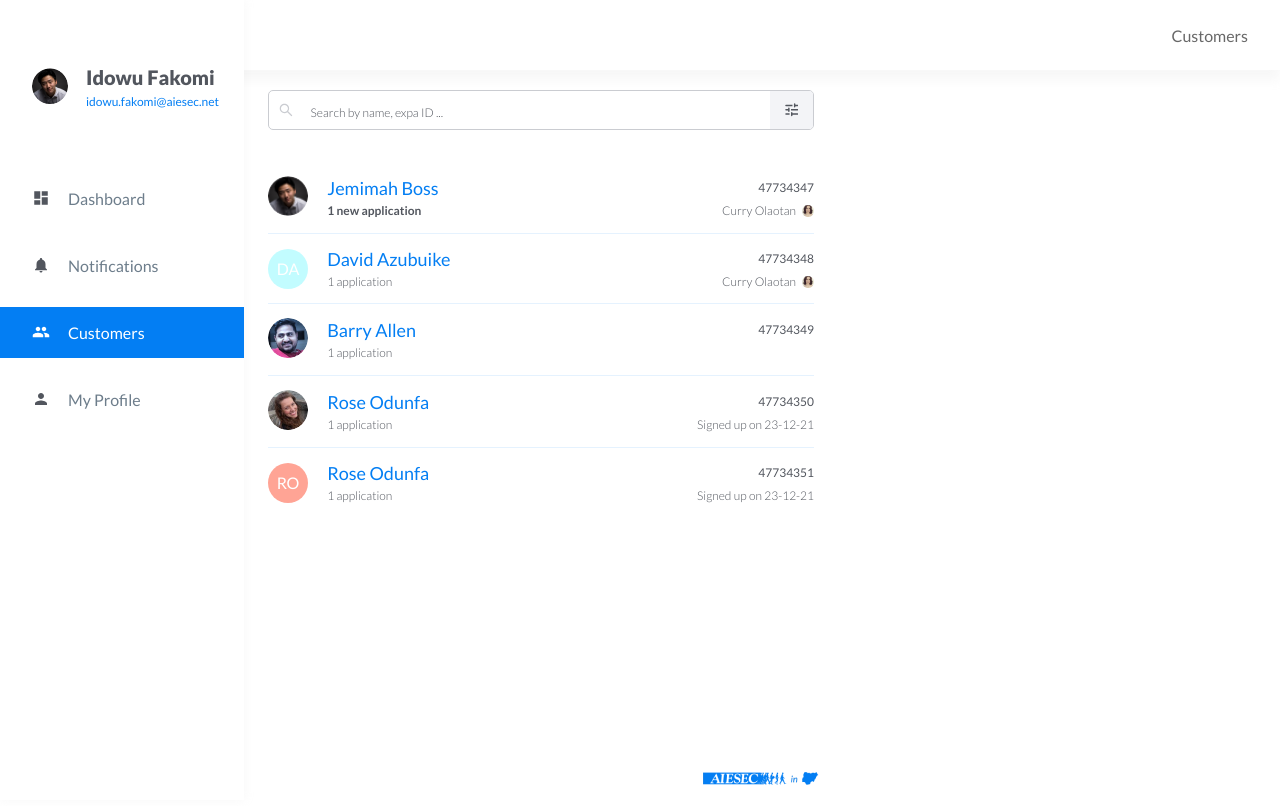
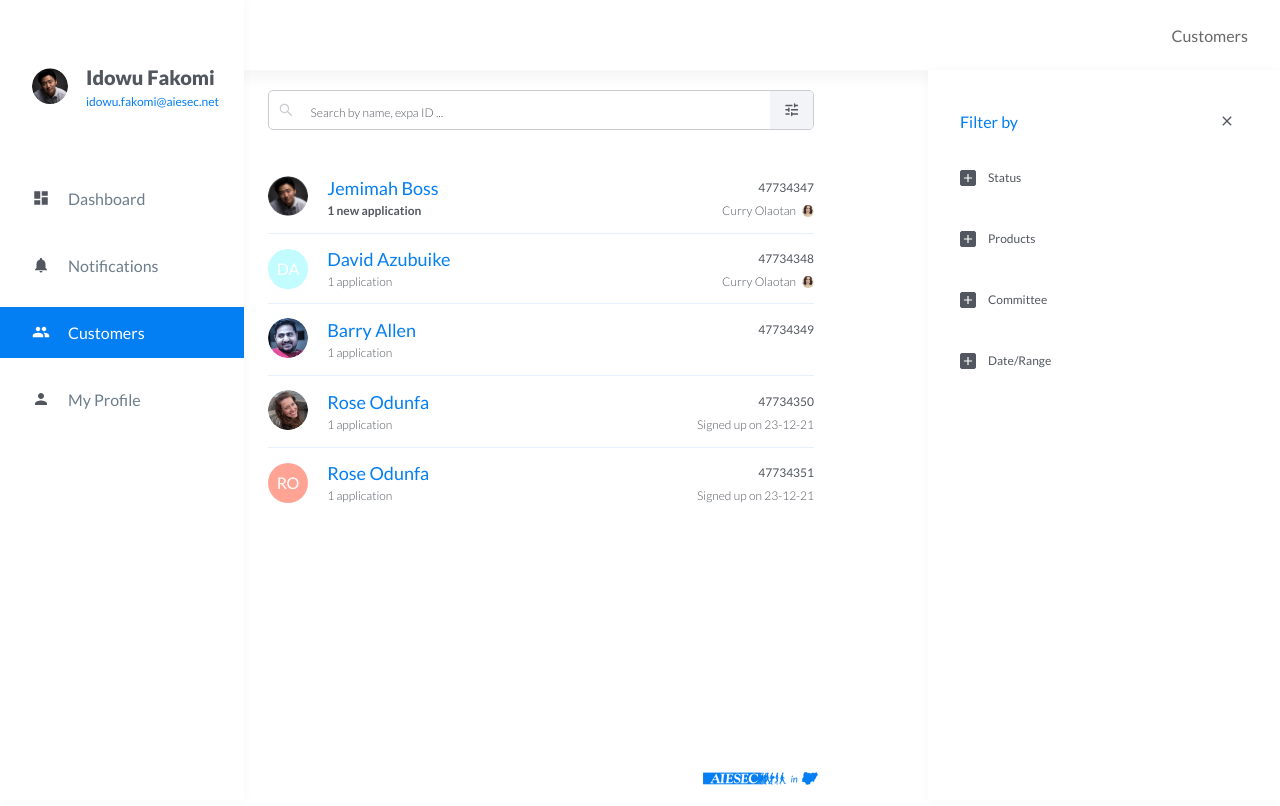
Before and after one commit to webdott/AiN-app-frontend, a React (Create React App) app: page /customers in a window 1280 px wide. Built offline with nearby package versions, Linux system fonts and the light colour scheme.

Commit message:
filter section done

```diff
--- a/src/Components/FilterTab/filtertab.scss
+++ b/src/Components/FilterTab/filtertab.scss
@@ -2,7 +2,7 @@
 	position: fixed;
 	z-index: 99;
 	width: 100%;
-	max-width: 1400px;
+	max-width: 352px;
 	height: 100%;
 	top: 0;
 	background: transparent;
@@ -17,7 +17,7 @@
 		padding: 32px;
 		background: var(--white);
 		box-shadow: 0px 0px 10px rgba(202, 202, 202, 0.15);
-        transition: transform .5s ease-in-out, opacity .5s ease-in-out;
+		transition: transform 0.5s ease-in-out, opacity 0.5s ease-in-out;
 
 		.title__close {
 			width: 100%;
@@ -63,7 +63,7 @@
 					display: flex;
 					align-items: center;
 					margin-bottom: 15px;
-                    cursor: pointer;
+					cursor: pointer;
 
 					.close__metric {
 						width: 16px;
@@ -292,22 +292,32 @@
 	}
 
 	&.open {
-		left: 50%;
-		transform: translateX(-50%);
+		right: 0;
 
 		.filter__tab {
-            opacity: 1;
+			opacity: 1;
 			transform: translateX(0);
 		}
 	}
 
 	&.close {
-		left: 100%;
-        transition-delay: 1s;
+		right: 100%;
+		transition-delay: 1s;
 
-        .filter__tab {
-            opacity: 0;
+		.filter__tab {
+			opacity: 0;
 			transform: translateX(100%);
 		}
 	}
+
+	@media screen and (min-width: 700px) {
+		&.desktop {
+			right: 0;
+
+			.filter__tab {
+				opacity: 1;
+				transform: translateX(0);
+			}
+		}
+	}
 }
--- a/src/Components/FilterTab/index.tsx
+++ b/src/Components/FilterTab/index.tsx
@@ -13,7 +13,7 @@ interface FilterTabProps {
 
 const FilterTab: FC<FilterTabProps> = ({ open, closeFunc, openCalendar }) => {
 	return (
-		<div id='filter__tab__container' className={open ? 'open' : 'close'}>
+		<div id='filter__tab__container' className={open ? 'open desktop' : 'close desktop'}>
 			<div className='filter__tab'>
 				<div className='title__close'>
 					<p className='title'>Filter by</p>
--- a/src/Components/SearchFilter/index.tsx
+++ b/src/Components/SearchFilter/index.tsx
@@ -26,7 +26,7 @@ const SearchFilter: FC<SearchFilterProps> = ({ open, openFunc }) => {
 
 			<button
 				className={`filter__icon ${open ? 'blue' : ''}`}
-				onClick={() => openFunc(true)}
+				onClick={() => openFunc((open) => !open)}
 			>
 				<FilterIcon />
 			</button>
```
Also changed, not shown: src/Components/CustomersMainContent/index.tsx (+6 -2 lines).
